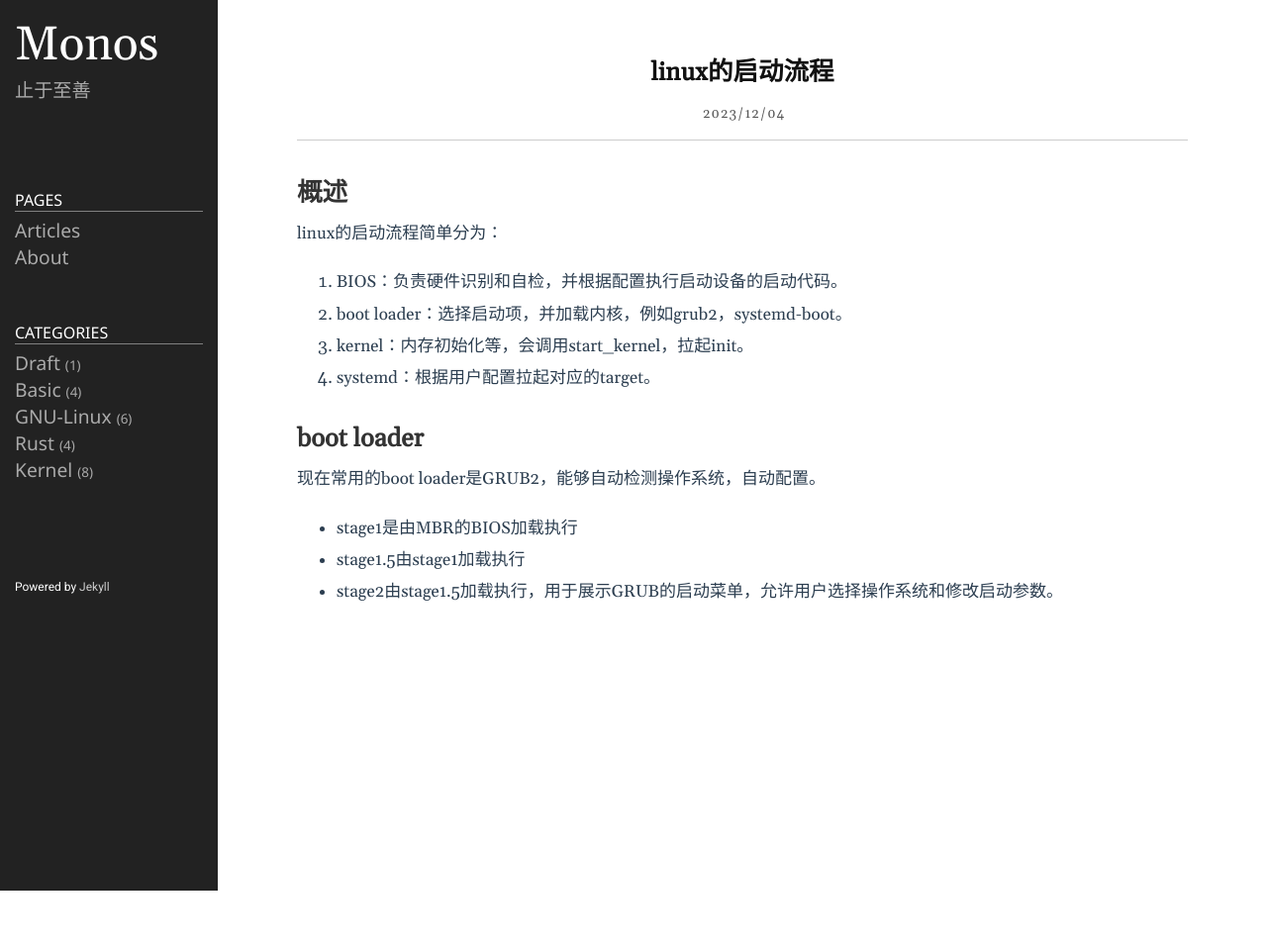
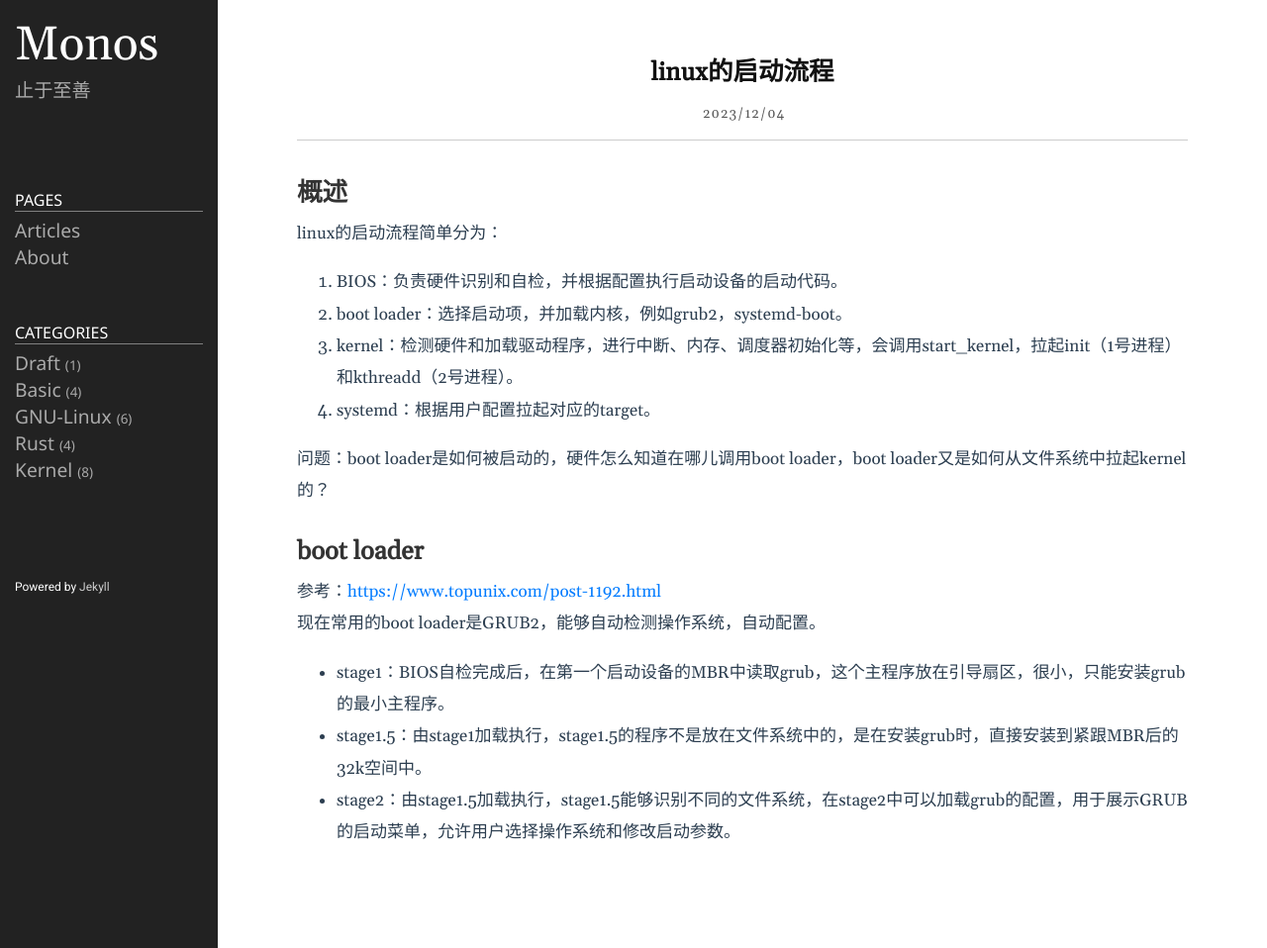
Before and after one commit to lclgo/lclgo.github.io, a Jekyll site: the page built from _posts/linux/2023-12-04-boot.md, in a window 1280 px wide. Shown: the whole page at 99% size. Built offline with Jekyll 4.4.1, drawn with Linux system fonts in a browser that asks for light colours; before the commit the page ends 900 px from its top, so only the background shows below that.

Commit message:
more detail about linux boot

```diff
--- a/_posts/linux/2023-12-04-boot.md
+++ b/_posts/linux/2023-12-04-boot.md
@@ -11,13 +11,17 @@ linux的启动流程简单分为：
 
 1. BIOS：负责硬件识别和自检，并根据配置执行启动设备的启动代码。
 2. boot loader：选择启动项，并加载内核，例如grub2，systemd-boot。
-3. kernel：内存初始化等，会调用start_kernel，拉起init。
+3. kernel：检测硬件和加载驱动程序，进行中断、内存、调度器初始化等，会调用start_kernel，拉起init（1号进程）和kthreadd（2号进程）。
 4. systemd：根据用户配置拉起对应的target。
+
+问题：boot loader是如何被启动的，硬件怎么知道在哪儿调用boot loader，boot loader又是如何从文件系统中拉起kernel的？
 
 ## boot loader
 
+参考：<https://www.topunix.com/post-1192.html>
+
 现在常用的boot loader是GRUB2，能够自动检测操作系统，自动配置。
 
-* stage1是由MBR的BIOS加载执行
-* stage1.5由stage1加载执行
-* stage2由stage1.5加载执行，用于展示GRUB的启动菜单，允许用户选择操作系统和修改启动参数。
+* stage1：BIOS自检完成后，在第一个启动设备的MBR中读取grub，这个主程序放在引导扇区，很小，只能安装grub的最小主程序。
+* stage1.5：由stage1加载执行，stage1.5的程序不是放在文件系统中的，是在安装grub时，直接安装到紧跟MBR后的32k空间中。
+* stage2：由stage1.5加载执行，stage1.5能够识别不同的文件系统，在stage2中可以加载grub的配置，用于展示GRUB的启动菜单，允许用户选择操作系统和修改启动参数。
```
